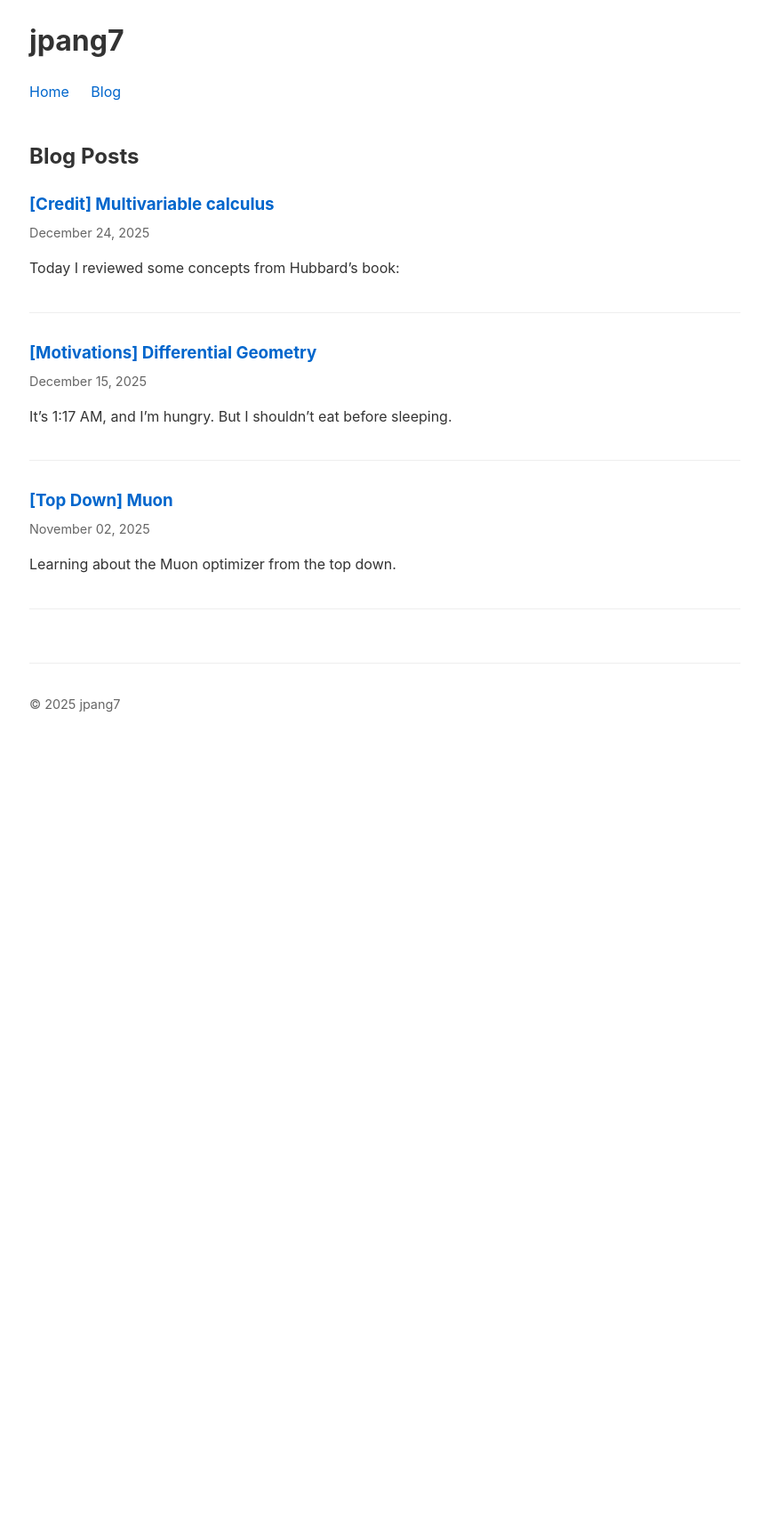
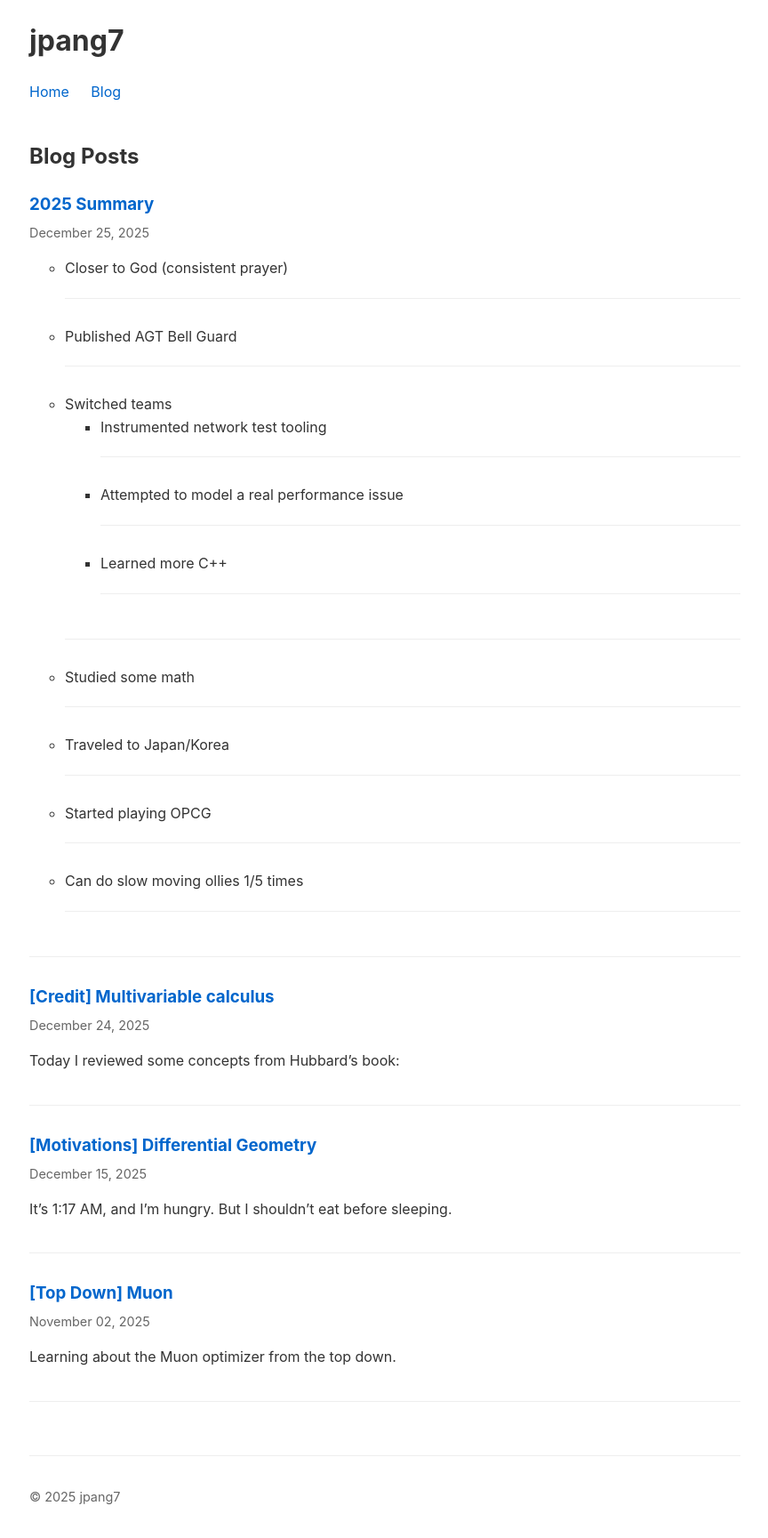
Before and after one commit to jpang7/jpang7.github.io, a Jekyll site: the page built from blog.html, in a window 1280 px wide. Shown: the whole page at 89% size, without its empty margins (207-1071 px from the left). Built offline with Jekyll 4.4.1, drawn with Linux system fonts in a browser that asks for light colours; before the commit the page ends 900 px from its top, so only the background shows below that.

Commit message:
year review

```diff
--- /dev/null
+++ b/_posts/2025-12-25-year-review.md
@@ -0,0 +1,31 @@
+---
+layout: post
+title: "2025 Summary"
+date: 2025-12-25
+---
+
+- Closer to God (consistent prayer)
+- Published AGT Bell Guard
+- Switched teams
+  - Instrumented network test tooling
+  - Attempted to model a real performance issue
+  - Learned more C++
+- Studied some math
+- Traveled to Japan/Korea
+- Started playing OPCG
+- Can do slow moving ollies 1/5 times
+
+# Goals July 2026
+
+- Keep praying
+- AGT:
+  - Publish 2 more arcs
+  - 100+ webtoon subs (arbitrary number)
+  - Get into rhythm posting on social media
+- Framework for eXorcist
+- Learn fundamentals of differential geometry, with concepts cleanly organized
+- Prototype small models
+- Prototype microbenchmarks for own understanding (PCIe and TPU)
+- Design a meaningful microbenchmark
+- Win at least 2 games at locals
+- Consistent slow moving ollies
```
Also changed, not shown: _posts/2025-12-24-calc.md (+1 -1 lines).
